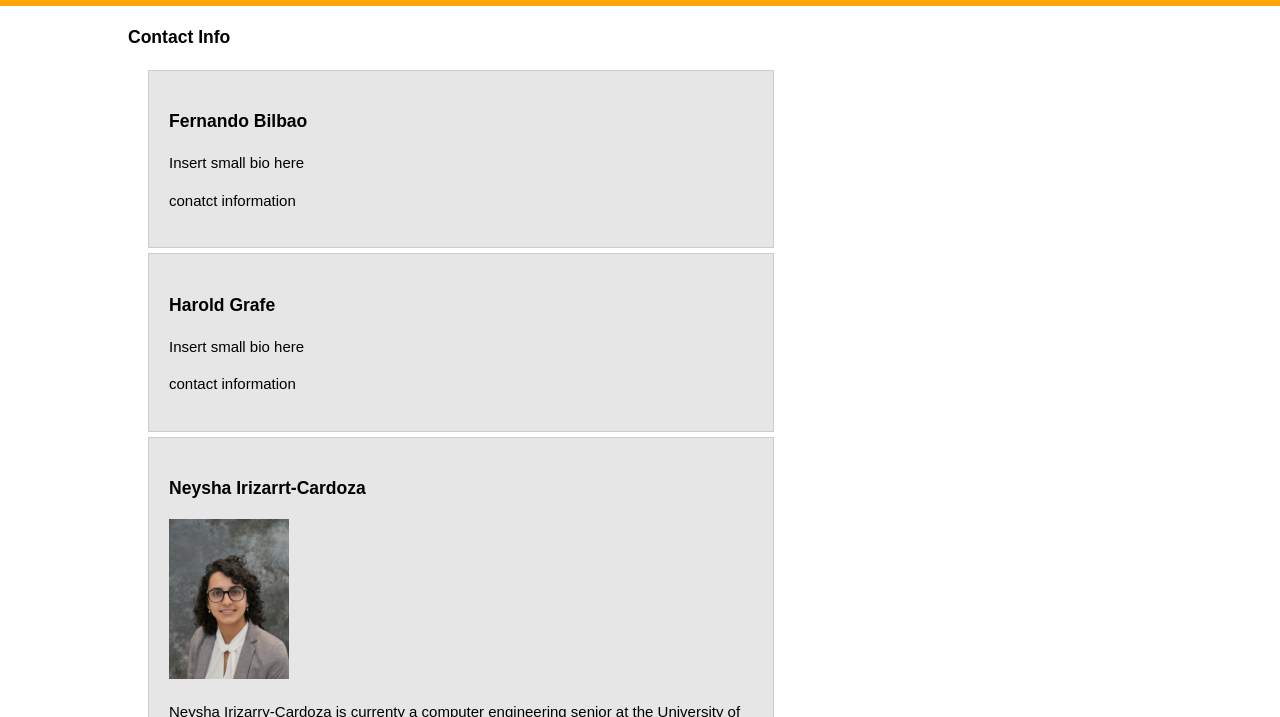
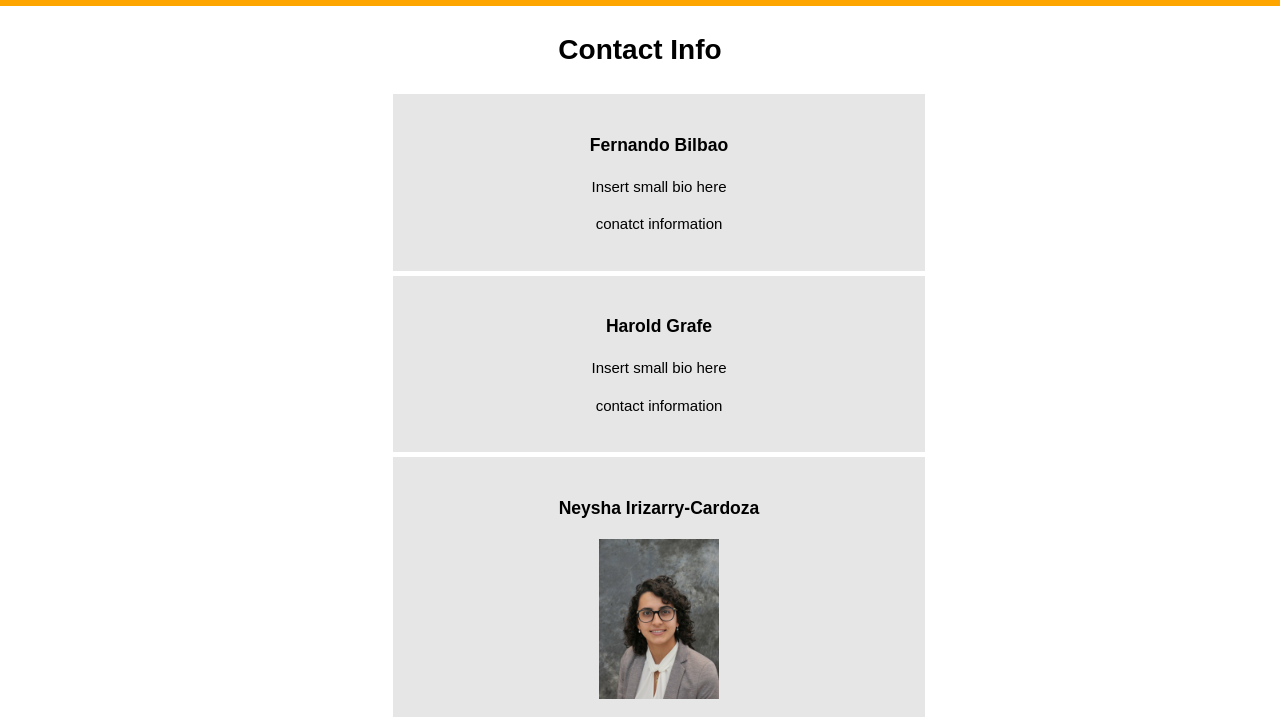
Before and after one commit to babybuoy/BabyBuoy, a plain HTML site: page Website/services.html in a window 1280 px wide. Shown: the part 137-854 px from the top of the page. Drawn offline with Linux system fonts and the light colour scheme.

Commit message:
Website Updates 80% complete

```diff
--- a/Website/css/style.css
+++ b/Website/css/style.css
@@ -10,7 +10,8 @@ body{
   width:80%;
   margin:auto;
   overflow:hidden;
-}
+
+}*/
 
 ul{
   margin:20px;
@@ -115,9 +116,11 @@ article#main-col{
 ul#services li{
   list-style: none;
   padding:20px;
-  border: #cccccc solid 1px;
   margin-bottom:5px;
   background:#e6e6e6;
+  text-align: center;
+  margin-left: 225px;
+  width: 50%;
 }
 
 footer{
--- a/Website/services.html
+++ b/Website/services.html
@@ -25,8 +25,7 @@
 
     <section id="main">
       <div class="container">
-        <article id="main-col">
-          <h1 class="page-title">Contact Info</h1>
+          <h1 style="text-align:center; font-size:28px;">Contact Info</h1>
           <ul id="services">
             <li>
               <h3>Fernando Bilbao</h3>
@@ -39,7 +38,7 @@
 						  <p>contact information </p>
             </li>
             <li>
-              <h3>Neysha Irizarrt-Cardoza</h3>
+              <h3>Neysha Irizarry-Cardoza</h3>
 			  <img src="img/IMG_2752.jpg">
               <p>Neysha Irizarry-Cardoza is currenty a computer engineering senior at
 			  the University of Central Florida. Her interest include embedded programming and software
@@ -48,7 +47,6 @@
 			  <p>Email: irizarry.neysha@gmail.com</p>
             </li>
           </ul>
-        </article>
       </div>
     </section>
 
```
